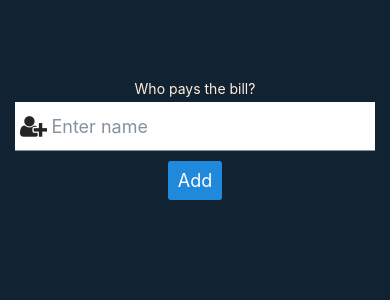
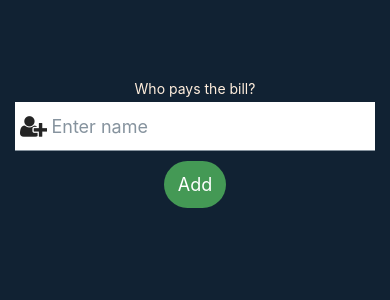
Before and after one commit to KovaKreative/who-pays, a React Native app: screen / in a window 390 px wide. Shown: the top 300 px of the page. Built offline with nearby package versions, Linux system fonts and the light colour scheme.

Commit message:
Style button

```diff
--- a/src/components/Home.js
+++ b/src/components/Home.js
@@ -37,10 +37,17 @@ export default function Home(props) {
             name='name'
             onChangeText={handleChange('name')}
             onBlur={handleBlur('name')}
+            renderErrorMessage={errors.name && touched.name}
+            errorMessage={errors.name}
+            errorStyle={{
+              marginHorizontal: 5
+            }}
           />
           <Button
             title="Add"
+            size="lg"
             onPress={handleSubmit}
+            buttonStyle={styles.button}
           >
 
           </Button>
@@ -53,5 +60,9 @@ export default function Home(props) {
 const styles = StyleSheet.create({
   textLight: {
     color: '#FED'
+  },
+  button: {
+    borderRadius: 50,
+    backgroundColor: '#495'
   }
 });
```
